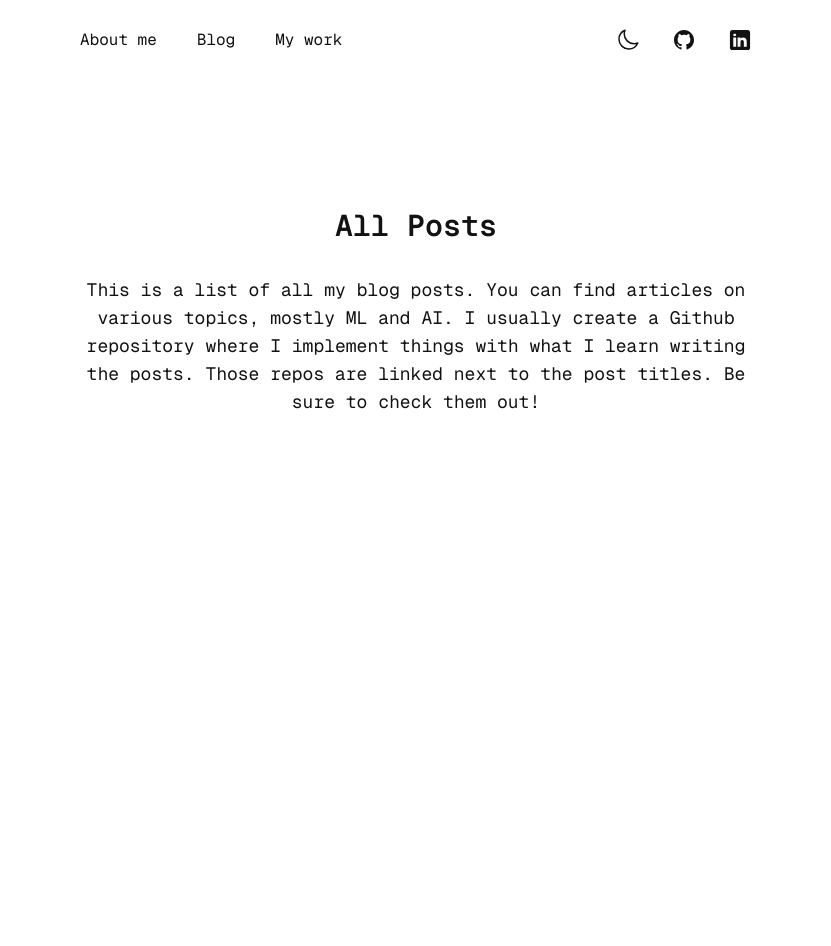
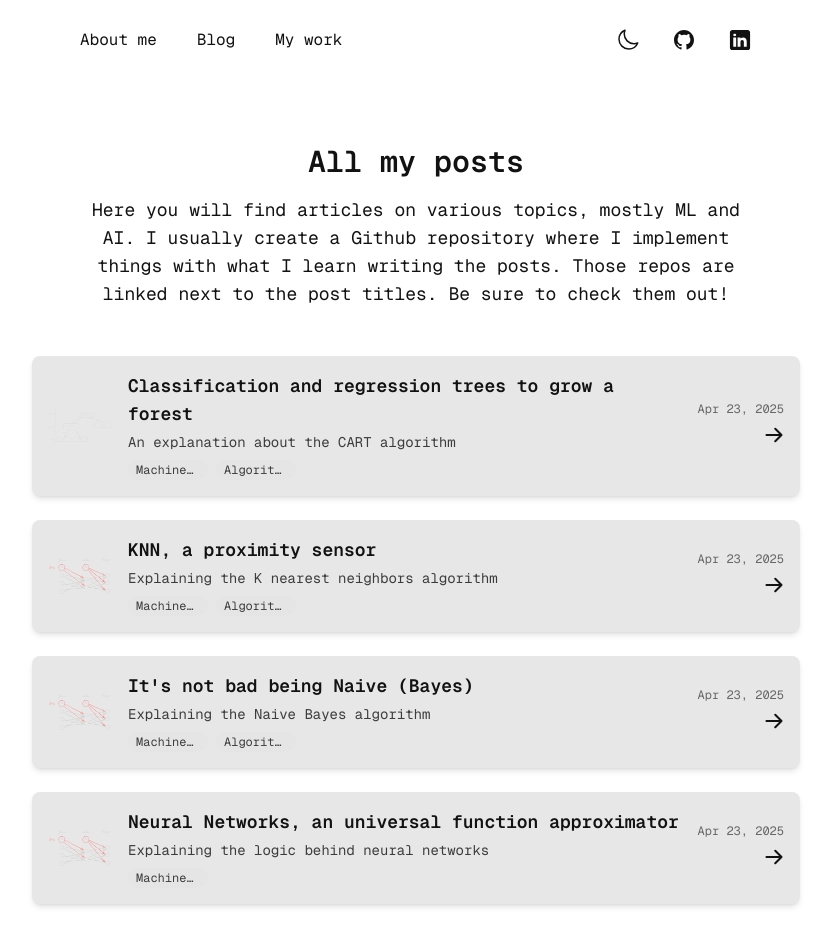
Before and after one commit to aaronma300604/portolio-blog, a Next.js app: page /blog/all-posts in a window 1280 px wide. Shown: the top 946 px of the page, without its empty margins (224-1055 px from the left). Built offline with nearby package versions, Linux system fonts and the light colour scheme.

Commit message:
Added Post List to all post page. Made the NavBar background colored instead of transparent

```diff
--- a/src/app/blog/all-posts/page.js
+++ b/src/app/blog/all-posts/page.js
@@ -1,13 +1,59 @@
+import fs from "fs";
+import path from "path";
+import matter from "gray-matter";
+import PostListCard from "@/components/PostListCard";
 
 export default function AllPosts() {
+    function getPosts() {
+        const postsDir = path.join(process.cwd(), "src", "posts");
+        const files = fs.readdirSync(postsDir);
+
+        const posts = files.map((filename) => {
+            const slug = filename.replace(".md", "");
+            const fileContent = fs.readFileSync(path.join(postsDir, filename), "utf-8");
+            const { data: frontmatter } = matter(fileContent);
+
+            return {
+                slug,
+                frontmatter,
+            };
+        });
+
+        return posts.sort((a, b) => new Date(b.frontmatter.last_update) - new Date(a.frontmatter.last_update));
+    }
+
+    const posts = getPosts();
+
+    const postCards = posts.map((post, index) => {
+        return (
+            <PostListCard
+                key={index}
+                href={`/blog/${post.slug}`}
+                image={post.frontmatter.image}
+                title={post.frontmatter.title}
+                description={post.frontmatter.description}
+                last_update={post.frontmatter.last_update}
+                tags={post.frontmatter.tags}
+            />
+        );
+    });
+
     return (
-        <div className="min-h-screen bg-[var(--background)] text-[var(--foreground)] px-8 py-16 mt-16 text-center">
-            <h1 className="text-3xl font-semibold mb-8">All Posts</h1>
-            <p className="text-lg max-w-2xl mx-auto">
-                This is a list of all my blog posts. You can find articles on various topics, mostly ML and AI.
-                I usually create a Github repository where I implement things with what I learn writing the posts.
-                Those repos are linked next to the post titles. Be sure to check them out!
-            </p>
+        <div className="min-h-screen bg-[var(--background)] text-[var(--foreground)] px-8 py-16">
+            {/* Text Section */}
+            <div className="text-center mb-12">
+                <h1 className="text-3xl font-semibold mb-4">All my posts</h1>
+                <p className="text-lg max-w-2xl mx-auto">
+                    Here you will find articles on various topics, mostly ML and AI.
+                    I usually create a Github repository where I implement things with what I learn writing the posts.
+                    Those repos are linked next to the post titles. Be sure to check them out!
+                </p>
+            </div>
+
+            {/* Cards Section */}
+            <div className="grid grid-cols-1 gap-6">
+                {postCards}
+            </div>
         </div>
     );
 }
--- a/src/app/blog/page.js
+++ b/src/app/blog/page.js
@@ -24,7 +24,7 @@ export default function BlogLandingPage() {
 
 
         return posts
-        .sort((a, b) => new Date(b.frontmatter.created) - new Date(a.frontmatter.created))
+        .sort((a, b) => new Date(b.frontmatter.last_update) - new Date(a.frontmatter.last_update))
         .slice(0, 3);
     }
 
@@ -38,13 +38,13 @@ export default function BlogLandingPage() {
             image= {post.frontmatter.image}
             title= {post.frontmatter.title}
             description= {post.frontmatter.description}
-            created= {post.frontmatter.created}
+            last_update= {post.frontmatter.last_update}
+            tags= {post.frontmatter.tags}
         />;
     });
 
 return (
     <div className="min-h-screen bg-[var(--background)] text-[var(--foreground)] px-8 py-16">
-    {/* Welcome Section */}
     <header className="text-center mb-16">
         <div className="relative overflow-hidden text-5xl font-bold mb-4">
             <h1 className="typing-effect">Welcome!</h1>
@@ -63,7 +63,6 @@ return (
         </div>
     </section>
 
-    {/* View All Posts Button */}
     <div className="text-center mt-16">
         <Link href="/blog/all-posts">
         <div className="inline-flex items-center bg-[var(--buttons-bg)] text-[var(--foreground)] px-8 py-3 rounded-lg font-semibold hover:bg-[var(--buttons-hover)] transition-colors duration-200 group">
--- a/src/app/layout.js
+++ b/src/app/layout.js
@@ -23,8 +23,7 @@ export default function RootLayout({ children }) {
     <html lang="en"
     className="dark">
       <body className={`${geistSans.variable} ${geistMono.variable} antialiased`}>
-        {/* NavBar */}
-        <nav className="fixed top-0 left-0 right-0 w-[60%] h-20 mx-auto z-10 bg-transparent text-[var(--navbar-options-text)] py-4 px-8 flex items-center justify-between">
+        <nav className="fixed top-0 left-0 right-0 w-[60%] h-20 mx-auto z-10 bg-[var(--background)] text-[var(--navbar-options-text)] py-4 px-8 flex items-center justify-between">
           <ul className="flex space-x-2">
             <li className="group px-4 py-2 rounded transition-colors duration-200 hover:bg-[var(--navbar-options-hover)]">
               <Link href="/" className="block w-full h-full">
@@ -42,7 +41,6 @@ export default function RootLayout({ children }) {
               </a>
             </li>
           </ul>
-          {/* Theme Switch */}
           <section className="flex items-center space-2">
           <ThemeSwitch />
 
@@ -58,7 +56,6 @@ export default function RootLayout({ children }) {
 
           </section>
         </nav>
-        {/* Main Content */}
         <main className="pt-20">{children}</main>
       </body>
     </html>
--- /dev/null
+++ b/src/components/PostListCard.js
@@ -0,0 +1,53 @@
+import Image from "next/image";
+import { ArrowIcon } from "@/components/Icons";
+
+export default function PostListCard({ href, image, title, description, last_update, tags }) {
+    return (
+        <a
+            href={href}
+            className="block bg-[var(--post-container-bg)] rounded-lg shadow-md hover:shadow-lg transition-transform duration-300 transform hover:scale-105 overflow-hidden w-full max-w-3xl mx-auto flex items-center p-4 space-x-4 group"
+        >
+            <div className="flex-shrink-0">
+                <Image
+                    src={image}
+                    alt={title}
+                    width={64}
+                    height={64}
+                    className="rounded-lg object-cover"
+                />
+            </div>
+
+            <div className="flex-grow">
+                <h3 className="text-lg font-semibold text-[var(--foreground)] mb-1">
+                    {title}
+                </h3>
+                <p className="text-sm text-[var(--foreground)]/80 line-clamp-2">
+                    {description}
+                </p>
+                <div className="flex items-center space-x-2 mt-2">
+                    {tags.slice(0, 3).map((tag, index) => (
+                        <span
+                            key={index}
+                            className="text-xs bg-[var(--navbar-options-hover)] text-[var(--foreground)]/80 px-2 py-0.5 rounded-full whitespace-nowrap overflow-hidden text-ellipsis max-w-[80px]"
+                        >
+                            {tag}
+                        </span>
+                    ))}
+                </div>
+            </div>
+
+            <div className="flex-shrink-0 text-right">
+                <span className="text-xs text-[var(--foreground)]/60 block mb-2">
+                    {new Date(last_update).toLocaleDateString("en-US", {
+                        year: "numeric",
+                        month: "short",
+                        day: "numeric",
+                    })}
+                </span>
+                <span className="inline-block transform transition-transform duration-300 group-hover:translate-x-1.5">
+                    {ArrowIcon}
+                </span>
+            </div>
+        </a>
+    );
+}
--- a/src/components/ThemeSwitch.js
+++ b/src/components/ThemeSwitch.js
@@ -7,11 +7,9 @@ export default function ThemeSwitch() {
   const [isDarkMode, setIsDarkMode] = useState(false);
 
   useEffect(() => {
-    // Check the user's system preference for dark mode
     const prefersDarkMode = window.matchMedia("(prefers-color-scheme: dark)").matches;
     setIsDarkMode(prefersDarkMode);
 
-    // Apply the initial theme
     if (prefersDarkMode) {
       document.documentElement.classList.add("dark");
     } else {
--- a/src/posts/CART.md
+++ b/src/posts/CART.md
@@ -1,10 +1,11 @@
 ---
 tags:
   - MachineLearningTheory
+  - Algorithm
 image: /images/cart-bg.png
 title: Classification and regression trees to grow a forest
-description: A explanation about the CART algorithm
-created: 2025-04-23
+description: An explanation about the CART algorithm
+last_update: 2025-04-23
 link: https://github.com/aaronma300604/LearningMachineLearning
 ---
 
--- a/src/posts/KNN.md
+++ b/src/posts/KNN.md
@@ -1,10 +1,11 @@
 ---
 tags:
   - MachineLearningTheory
-created: 2025-04-23
-image: /images/neural-networks-bg2.png
+  - Algorithm
+last_update: 2025-04-23
+image: /images/neural-networks-bg.png
 title: KNN, a proximity sensor
-description: Explaining the k nearest neighbors algorithm
+description: Explaining the K nearest neighbors algorithm
 link: https://github.com/aaronma300604/LearningMachineLearning
 ---
 
--- a/src/posts/NaiveBayes.md
+++ b/src/posts/NaiveBayes.md
@@ -1,9 +1,10 @@
 ---
 tags:
   - MachineLearningTheory
+  - Algorithm
 title: It's not bad being Naive (Bayes)
-created: 2025-04-23
-image: /images/neural-networks-bg2.png
+last_update: 2025-04-23
+image: /images/neural-networks-bg.png
 description: Explaining the Naive Bayes  algorithm
 link: https://github.com/aaronma300604/LearningMachineLearning
 
--- a/src/posts/NeuralNetworks.md
+++ b/src/posts/NeuralNetworks.md
@@ -1,10 +1,10 @@
 ---
 tags:
   - MachineLearningTheory
-created: 2025-04-23
+last_update: 2025-04-23
 title: Neural Networks, an universal function approximator
-image: /images/neural-networks-bg2.png
-description: description
+image: /images/neural-networks-bg.png
+description: Explaining the logic behind neural networks
 link: https://github.com/aaronma300604/LearningMachineLearning
 ---
 ### General Idea
```
Also changed, not shown: src/app/blog/[slug]/page.js (+8 -15 lines), src/components/PostCard.js (+25 -10 lines).
